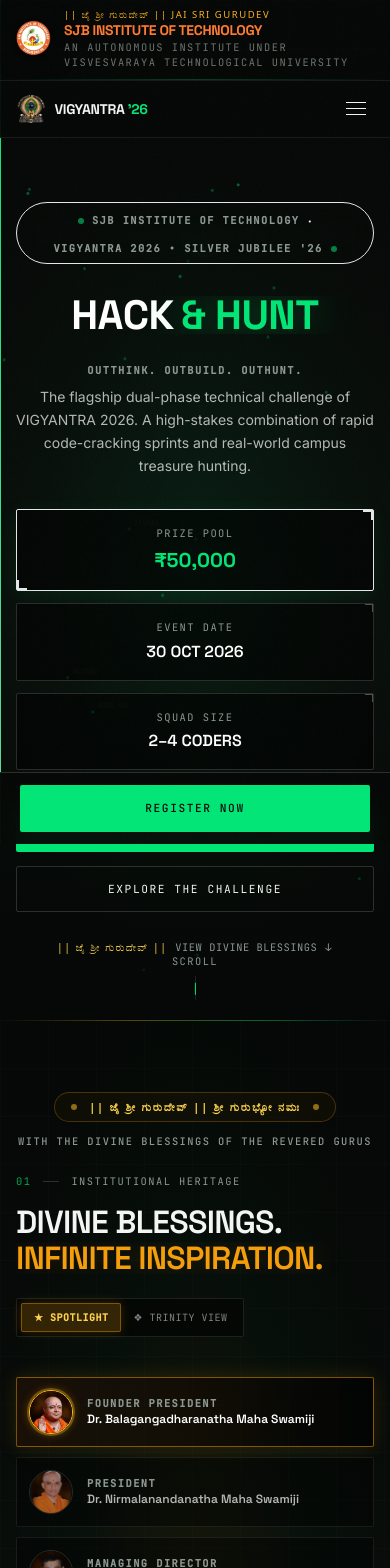
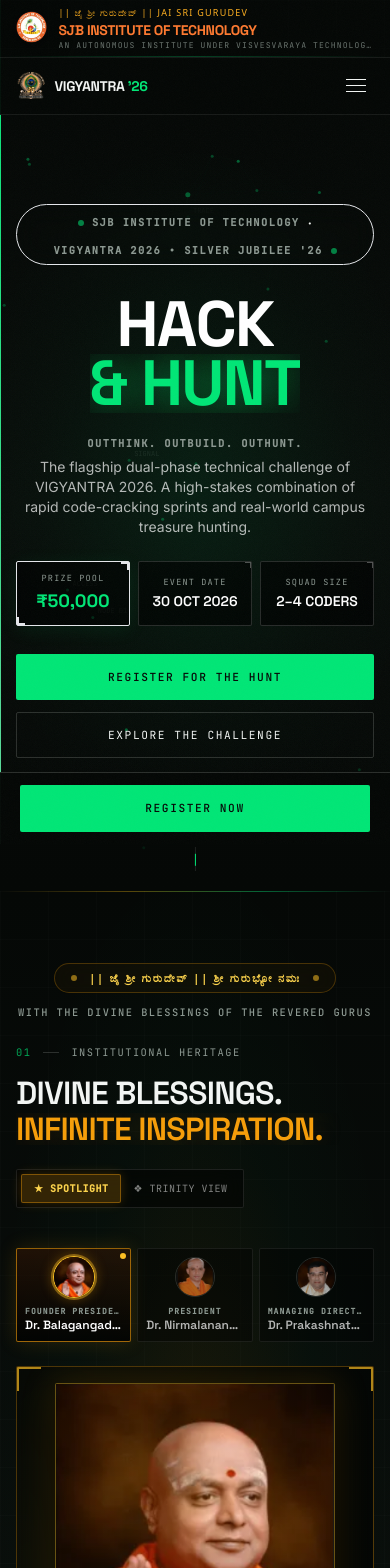
Before and after one commit to Sk-0903/hackandhunt, a React (Vite) app: page / in a window 390 px wide. Shown: the top 1568 px of the page. Built offline with nearby package versions, Linux system fonts and the light colour scheme.

Commit message:
feat(mobile): elevate mobile UI with stacked hero typography, cockpit metric HUD, compact institutional header, and responsive Swamiji switcher

```diff
--- a/src/components/Hero.tsx
+++ b/src/components/Hero.tsx
@@ -77,26 +77,30 @@
         </motion.div>
 
         {/* Full-Width Centered Monumental Title: HACK & HUNT */}
-        <div className="w-full my-3 sm:my-4">
+        <div className="w-full my-2.5 sm:my-4">
           <h1
             aria-label="Hack and Hunt"
-            className="font-grotesk font-black tracking-tight leading-[0.95] text-center"
+            className="font-grotesk font-black tracking-tight leading-[0.92] sm:leading-[0.95] text-center select-none"
             style={{ letterSpacing: '-0.035em' }}
           >
+            <div className="flex flex-col sm:flex-row items-center justify-center sm:gap-3.5 md:gap-5">
               <RevealLine delay={0.1}>
-              <span className="inline-block text-hero text-white mr-2 sm:mr-4">
+                <span className="inline-block text-[3.25rem] xs:text-[4rem] sm:text-hero text-white tracking-tight">
                   HACK
                 </span>
+              </RevealLine>
+              <RevealLine delay={0.2}>
                 <span
-                className="inline-block text-hero"
+                  className="inline-block text-[3.25rem] xs:text-[4rem] sm:text-hero tracking-tight"
                   style={{
                     color: '#00E676',
-                  textShadow: '0 0 45px rgba(0, 230, 118, 0.45), 0 0 90px rgba(0, 230, 118, 0.2)',
+                    textShadow: '0 0 35px rgba(0, 230, 118, 0.45), 0 0 80px rgba(0, 230, 118, 0.2)',
                   }}
                 >
                   &amp; HUNT
                 </span>
               </RevealLine>
+            </div>
           </h1>
         </div>
 
@@ -105,56 +109,56 @@
           initial={{ opacity: 0, y: 12 }}
           animate={{ opacity: 1, y: 0 }}
           transition={{ delay: 0.35, duration: 0.6, ease: EASE }}
-          className="mt-4 sm:mt-5 mb-8 sm:mb-10 max-w-2xl mx-auto space-y-2"
+          className="mt-3 sm:mt-5 mb-6 sm:mb-10 max-w-2xl mx-auto space-y-1.5 sm:space-y-2 px-2"
         >
-          <p className="label-mono font-semibold text-primary/90 text-xs sm:text-sm tracking-[0.25em] uppercase">
+          <p className="label-mono font-semibold text-primary/90 text-xs sm:text-sm tracking-[0.22em] sm:tracking-[0.25em] uppercase">
             OUTTHINK. OUTBUILD. OUTHUNT.
           </p>
-          <p className="font-inter text-sm sm:text-base md:text-lg text-white/70 leading-relaxed max-w-xl mx-auto">
+          <p className="font-inter text-xs xs:text-sm sm:text-base md:text-lg text-white/70 leading-relaxed max-w-xl mx-auto">
             The flagship dual-phase technical challenge of VIGYANTRA 2026. A high-stakes combination
             of rapid code-cracking sprints and real-world campus treasure hunting.
           </p>
         </motion.div>
 
-        {/* Centered Key Metric Cards Strip */}
+        {/* Centered Key Metric Cards Strip (Cockpit HUD) */}
         <motion.div
           initial={{ opacity: 0, y: 16 }}
           animate={{ opacity: 1, y: 0 }}
           transition={{ delay: 0.55, duration: 0.6, ease: EASE }}
-          className="grid grid-cols-1 sm:grid-cols-3 gap-3 sm:gap-5 w-full max-w-2xl mb-9 sm:mb-11"
+          className="grid grid-cols-3 gap-2 sm:gap-5 w-full max-w-2xl mb-7 sm:mb-11"
         >
           {/* Card 1: Prize Pool */}
-          <div className="p-4 rounded-[2px] bg-black/60 border border-primary/35 relative group hover:border-primary/70 transition-all shadow-[0_4px_20px_rgba(0,230,118,0.08)]">
-            <span className="label-mono text-[9px] text-white/45 block tracking-widest uppercase">
+          <div className="p-2.5 sm:p-4 rounded-[2px] bg-black/60 border border-primary/35 relative group hover:border-primary/70 transition-all shadow-[0_4px_20px_rgba(0,230,118,0.08)] flex flex-col justify-center items-center text-center">
+            <span className="label-mono text-[7.5px] xs:text-[8.5px] sm:text-[9.5px] text-white/50 block tracking-wider sm:tracking-widest uppercase">
               PRIZE POOL
             </span>
-            <span className="font-grotesk font-bold text-xl sm:text-2xl text-primary block mt-1">
+            <span className="font-grotesk font-bold text-base xs:text-lg sm:text-2xl text-primary block mt-0.5 sm:mt-1">
               ₹50,000
             </span>
-            <div className="absolute top-0 right-0 w-2.5 h-2.5 border-t-2 border-r-2 border-primary/70" aria-hidden="true" />
-            <div className="absolute bottom-0 left-0 w-2.5 h-2.5 border-b-2 border-l-2 border-primary/70" aria-hidden="true" />
+            <div className="absolute top-0 right-0 w-2 h-2 sm:w-2.5 sm:h-2.5 border-t-2 border-r-2 border-primary/70" aria-hidden="true" />
+            <div className="absolute bottom-0 left-0 w-2 h-2 sm:w-2.5 sm:h-2.5 border-b-2 border-l-2 border-primary/70" aria-hidden="true" />
           </div>
 
           {/* Card 2: Date */}
-          <div className="p-4 rounded-[2px] bg-black/60 border border-white/15 relative group hover:border-white/30 transition-all">
-            <span className="label-mono text-[9px] text-white/45 block tracking-widest uppercase">
+          <div className="p-2.5 sm:p-4 rounded-[2px] bg-black/60 border border-white/15 relative group hover:border-white/30 transition-all flex flex-col justify-center items-center text-center">
+            <span className="label-mono text-[7.5px] xs:text-[8.5px] sm:text-[9.5px] text-white/50 block tracking-wider sm:tracking-widest uppercase">
               EVENT DATE
             </span>
-            <span className="font-grotesk font-semibold text-base sm:text-lg text-white block mt-1">
+            <span className="font-grotesk font-semibold text-xs xs:text-sm sm:text-lg text-white block mt-0.5 sm:mt-1 whitespace-nowrap">
               30 OCT 2026
             </span>
-            <div className="absolute top-0 right-0 w-2 h-2 border-t border-r border-white/30" aria-hidden="true" />
+            <div className="absolute top-0 right-0 w-1.5 h-1.5 sm:w-2 sm:h-2 border-t border-r border-white/30" aria-hidden="true" />
           </div>
 
           {/* Card 3: Team */}
-          <div className="p-4 rounded-[2px] bg-black/60 border border-white/15 relative group hover:border-white/30 transition-all">
-            <span className="label-mono text-[9px] text-white/45 block tracking-widest uppercase">
+          <div className="p-2.5 sm:p-4 rounded-[2px] bg-black/60 border border-white/15 relative group hover:border-white/30 transition-all flex flex-col justify-center items-center text-center">
+            <span className="label-mono text-[7.5px] xs:text-[8.5px] sm:text-[9.5px] text-white/50 block tracking-wider sm:tracking-widest uppercase">
               SQUAD SIZE
             </span>
-            <span className="font-grotesk font-semibold text-base sm:text-lg text-white block mt-1">
+            <span className="font-grotesk font-semibold text-xs xs:text-sm sm:text-lg text-white block mt-0.5 sm:mt-1 whitespace-nowrap">
               2–4 CODERS
             </span>
-            <div className="absolute top-0 right-0 w-2 h-2 border-t border-r border-white/30" aria-hidden="true" />
+            <div className="absolute top-0 right-0 w-1.5 h-1.5 sm:w-2 sm:h-2 border-t border-r border-white/30" aria-hidden="true" />
           </div>
         </motion.div>
 
@@ -163,15 +167,15 @@
           initial={{ opacity: 0, y: 14 }}
           animate={{ opacity: 1, y: 0 }}
           transition={{ delay: 0.75, duration: 0.6, ease: EASE }}
-          className="flex flex-col sm:flex-row items-center justify-center gap-3.5 sm:gap-5 w-full max-w-md mx-auto"
+          className="flex flex-col sm:flex-row items-center justify-center gap-3 sm:gap-5 w-full max-w-md mx-auto"
         >
-          <RegisterButton label="REGISTER FOR THE HUNT" className="w-full sm:w-auto justify-center py-4 px-8 text-xs tracking-widest" />
+          <RegisterButton label="REGISTER FOR THE HUNT" className="w-full sm:w-auto justify-center py-3.5 sm:py-4 px-8 text-xs tracking-widest" />
           <Button
             variant="outline"
             href="#challenge"
             onClick={scrollTo('challenge')}
             data-hover="true"
-            className="w-full sm:w-auto justify-center py-4 px-7 text-xs tracking-widest"
+            className="w-full sm:w-auto justify-center py-3.5 sm:py-4 px-7 text-xs tracking-widest"
           >
             EXPLORE THE CHALLENGE
           </Button>
--- a/src/components/InstitutionalHeader.tsx
+++ b/src/components/InstitutionalHeader.tsx
@@ -16,27 +16,27 @@
       {/* Very faint background grid for seamless cohesion with the site */}
       <div className="absolute inset-0 coord-grid opacity-10 pointer-events-none" aria-hidden="true" />
 
-      <div className="container-site relative z-10 py-2 sm:py-2.5">
-        <div className="flex items-center justify-between gap-3 md:gap-6">
+      <div className="container-site relative z-10 py-1.5 sm:py-2.5">
+        <div className="flex items-center justify-between gap-2.5 sm:gap-4 md:gap-6">
 
           {/* Logo + Institutional Title Group */}
-          <div className="flex items-center gap-3 sm:gap-4 md:gap-5">
+          <div className="flex items-center gap-2.5 sm:gap-4 md:gap-5 min-w-0">
             {/* Official SJBIT Logo */}
             <div className="flex-shrink-0 flex items-center justify-center">
               <img
                 src="/images/sjbit-logo.png"
                 alt="SJB Institute of Technology Official Emblem"
-                className="h-10 sm:h-12 w-auto object-contain select-none drop-shadow-[0_2px_12px_rgba(0,0,0,0.6)]"
+                className="h-8 xs:h-9 sm:h-12 w-auto object-contain select-none drop-shadow-[0_2px_12px_rgba(0,0,0,0.6)]"
                 loading="eager"
               />
             </div>
 
             {/* Institutional Hierarchy Text */}
-            <div className="flex flex-col justify-center text-left">
+            <div className="flex flex-col justify-center text-left min-w-0">
               {/* Sacred Invocation + Trust */}
               <div className="flex flex-wrap items-center gap-x-2 gap-y-0.5">
                 <span
-                  className="font-medium tracking-[0.16em] select-none font-sans text-[#FFB020] text-[9.5px] sm:text-[11px]"
+                  className="font-medium tracking-[0.14em] sm:tracking-[0.16em] select-none font-sans text-[#FFB020] text-[9px] sm:text-[11px] truncate"
                 >
                   || ಜೈ ಶ್ರೀ ಗುರುದೇವ್ || JAI SRI GURUDEV
                 </span>
@@ -50,14 +50,14 @@
 
               {/* College Main Title */}
               <h1
-                className="font-grotesk font-bold tracking-tight leading-tight text-[#FF7A30] text-sm sm:text-base md:text-xl"
+                className="font-grotesk font-bold tracking-tight leading-tight text-[#FF7A30] text-[13px] xs:text-sm sm:text-base md:text-xl truncate"
               >
                 SJB INSTITUTE OF TECHNOLOGY
               </h1>
 
               {/* Autonomous Affiliation Subtext */}
               <p
-                className="label-mono uppercase tracking-wider text-[#8C9891] opacity-75 text-[8px] sm:text-[9.5px]"
+                className="label-mono uppercase tracking-wider text-[#8C9891] opacity-75 text-[7px] xs:text-[8px] sm:text-[9.5px] leading-tight truncate"
               >
                 AN AUTONOMOUS INSTITUTE UNDER VISVESVARAYA TECHNOLOGICAL UNIVERSITY
               </p>
--- a/src/components/SwamijiSection.tsx
+++ b/src/components/SwamijiSection.tsx
@@ -199,24 +199,24 @@
         {viewMode === 'spotlight' && (
           <div className="relative">
             {/* Quick Swamiji Selectors (Mobile & Desktop) */}
-            <div className="grid grid-cols-1 sm:grid-cols-3 gap-2.5 sm:gap-4 mb-8">
+            <div className="grid grid-cols-3 gap-1.5 sm:gap-4 mb-6 sm:mb-8">
               {SWAMIJIS.map((s, idx) => {
                 const isSelected = idx === activeIndex;
                 return (
                   <button
                     key={s.id}
                     onClick={() => setActiveIndex(idx)}
-                    className={`group relative text-left p-3 sm:p-4 rounded-[2px] border transition-all duration-300 flex items-center gap-3.5 ${
+                    className={`group relative text-center sm:text-left p-2 sm:p-4 rounded-[2px] border transition-all duration-300 flex flex-col sm:flex-row items-center gap-2 sm:gap-3.5 ${
                       isSelected
-                        ? 'bg-gradient-to-r from-amber-950/30 to-black/60 border-amber-500/50 shadow-[0_0_20px_rgba(245,158,11,0.15)]'
+                        ? 'bg-gradient-to-b sm:bg-gradient-to-r from-amber-950/40 to-black/70 border-amber-500/60 shadow-[0_0_20px_rgba(245,158,11,0.15)]'
                         : 'bg-black/40 border-white/[0.08] hover:border-white/20 hover:bg-black/60'
                     }`}
                   >
                     {/* Small avatar thumbnail */}
                     <div
-                      className={`relative w-11 h-11 sm:w-12 sm:h-12 rounded-full overflow-hidden flex-shrink-0 border transition-all ${
+                      className={`relative w-10 h-10 sm:w-12 sm:h-12 rounded-full overflow-hidden flex-shrink-0 border transition-all ${
                         isSelected
-                          ? 'border-amber-400 ring-2 ring-amber-400/30 shadow-[0_0_10px_rgba(245,158,11,0.4)]'
+                          ? 'border-amber-400 ring-2 ring-amber-400/40 shadow-[0_0_12px_rgba(245,158,11,0.4)] scale-105 sm:scale-100'
                           : 'border-white/20 opacity-70 group-hover:opacity-100'
                       }`}
                     >
@@ -227,16 +227,16 @@
                       />
                     </div>
 
-                    <div className="min-w-0 flex-1">
+                    <div className="min-w-0 flex-1 w-full">
                       <span
-                        className={`label-mono text-[8.5px] block font-semibold tracking-wider uppercase transition-colors ${
+                        className={`label-mono text-[7px] xs:text-[8px] sm:text-[8.5px] block font-semibold tracking-wider uppercase transition-colors truncate ${
                           isSelected ? 'text-amber-400' : 'text-white/40'
                         }`}
                       >
                         {s.role}
                       </span>
                       <h3
-                        className={`font-grotesk font-semibold text-xs sm:text-sm truncate transition-colors ${
+                        className={`font-grotesk font-semibold text-[10.5px] xs:text-xs sm:text-sm truncate transition-colors ${
                           isSelected ? 'text-white' : 'text-white/70 group-hover:text-white'
                         }`}
                       >
@@ -246,7 +246,10 @@
 
                     {/* Active indicator dot */}
                     {isSelected && (
-                      <span className="w-1.5 h-1.5 rounded-full bg-amber-400 flex-shrink-0 animate-ping" />
+                      <span className="hidden sm:block w-1.5 h-1.5 rounded-full bg-amber-400 flex-shrink-0 animate-ping" />
+                    )}
+                    {isSelected && (
+                      <span className="sm:hidden absolute top-1 right-1 w-1.5 h-1.5 rounded-full bg-amber-400" />
                     )}
                   </button>
                 );
@@ -261,7 +264,7 @@
                 animate={{ opacity: 1, y: 0, scale: 1 }}
                 exit={{ opacity: 0, y: -16, scale: 0.98 }}
                 transition={{ duration: 0.45, ease: EASE }}
-                className="relative rounded-[2px] p-6 sm:p-8 md:p-10 overflow-hidden border border-amber-500/30 backdrop-blur-md"
+                className="relative rounded-[2px] p-4 sm:p-8 md:p-10 overflow-hidden border border-amber-500/30 backdrop-blur-md"
                 style={{
                   background:
                     'radial-gradient(ellipse 90% 70% at 30% 40%, rgba(245, 158, 11, 0.08) 0%, rgba(5, 8, 6, 0.95) 75%)',
@@ -287,7 +290,7 @@
 
                   {/* Left: Glorious High-Definition Framed Portrait with Halo */}
                   <div className="md:col-span-5 flex flex-col items-center">
-                    <div className="relative w-full max-w-[280px] sm:max-w-[320px] aspect-[4/5] rounded-[2px] overflow-hidden border border-amber-400/40 shadow-[0_12px_40px_rgba(0,0,0,0.8),0_0_35px_rgba(245,158,11,0.2)] bg-[#070B08] group">
+                    <div className="relative w-full max-w-[240px] xs:max-w-[280px] sm:max-w-[320px] aspect-[4/5] rounded-[2px] overflow-hidden border border-amber-400/40 shadow-[0_12px_40px_rgba(0,0,0,0.8),0_0_35px_rgba(245,158,11,0.2)] bg-[#070B08] group">
 
                       {/* Golden Halo Behind Head */}
                       <div
--- a/tailwind.config.ts
+++ b/tailwind.config.ts
@@ -4,6 +4,9 @@
   content: ['./index.html', './src/**/*.{ts,tsx}'],
   theme: {
     extend: {
+      screens: {
+        xs: '380px',
+      },
       colors: {
         bg:           'var(--bg)',
         surface:      'var(--surface)',
```
Lines whose indentation alone changed are shown as unchanged.
